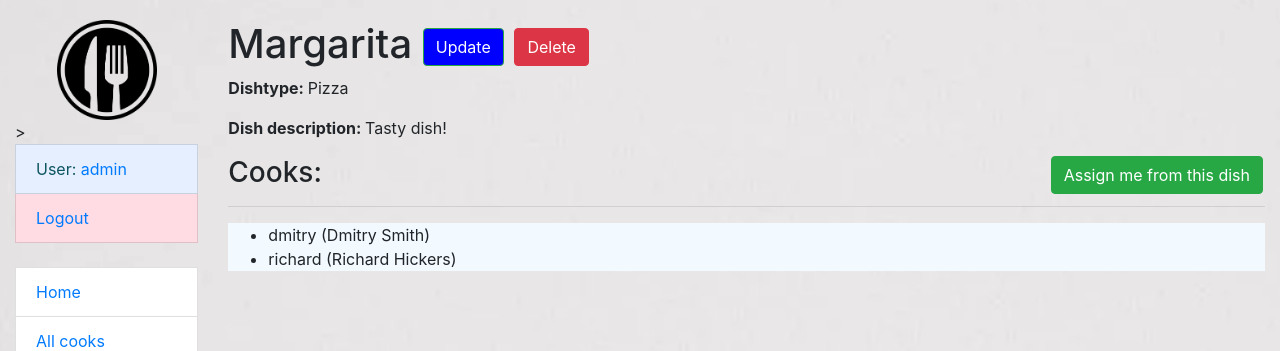
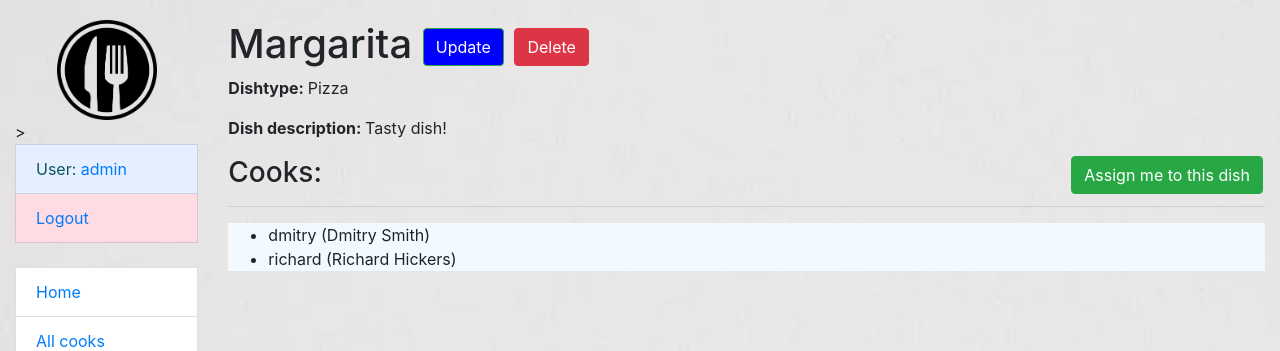
Before and after one commit to OvDima1/restaurant-kitchen-service, a Django app: page /dishes/1/ in a window 1280 px wide. Shown: the top 351 px of the page. Run offline with Django 4.2, Linux system fonts and the light colour scheme; a user stored in the database is signed in; data comes from the database, SQL or seed files in the repository; both versions use the stored data as it was after the commit.

Commit message:
Fixed bug with assigning to dish

```diff
--- a/templates/kitchen/dish_detail.html
+++ b/templates/kitchen/dish_detail.html
@@ -22,7 +22,7 @@
       </a>
     {% else %}
       <a href="{% url 'kitchen:toggle-dish-assign' pk=dish.id %}" class="btn btn-success link-to-page">
-        Assign me from this dish
+        Assign me to this dish
       </a>
     {% endif %}
 
```
Also changed, not shown: db.sqlite3.
